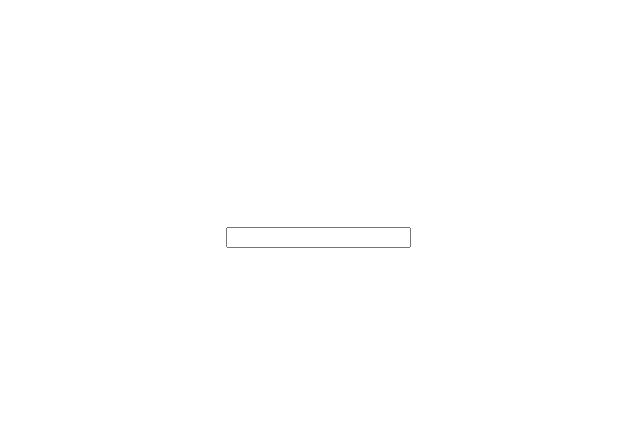
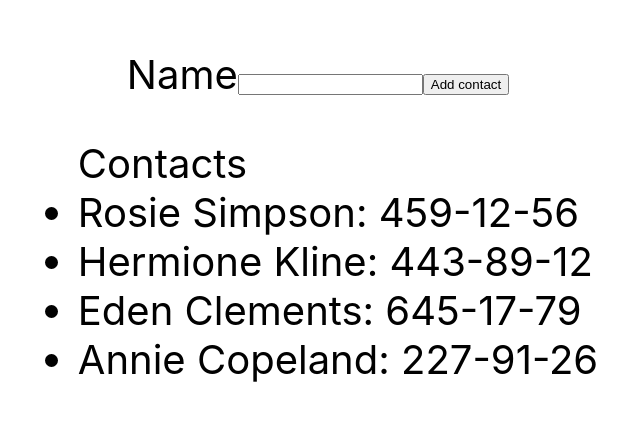
Before and after one commit to IamLoren/goit-react-hw-02-phonebook, a React (Create React App) app: page / in a window 1280 px wide. Shown: the part 163-584 px from the top of the page, without its empty margins (322-962 px from the left). Built offline with nearby package versions, Linux system fonts and the light colour scheme.

Commit message:
add render contactsList

```diff
--- a/src/components/App.jsx
+++ b/src/components/App.jsx
@@ -1,10 +1,17 @@
 import React from 'react';
 import { InputField } from './InputField/InputField';
+import { ContactsList } from './contactsList/ContactsList';
+import { nanoid } from 'nanoid';
 
 export class App extends React.Component {
 
   state = {
-    contacts: [],
+    contacts: [
+      {id: 'id-1', name: 'Rosie Simpson', number: '459-12-56'},
+    {id: 'id-2', name: 'Hermione Kline', number: '443-89-12'},
+    {id: 'id-3', name: 'Eden Clements', number: '645-17-79'},
+    {id: 'id-4', name: 'Annie Copeland', number: '227-91-26'},
+    ],
     name: ''
   }
 
@@ -13,20 +20,29 @@
     this.setState({ name: event.target.value });
   }
 
+  formSubmit = (event) => {
+    event.preventDefault()
+  }
+
+  createContact = () => {
+
+  }
+
   render () {
-    console.log(this.state)
     return (
     <div
       style={{
         height: '100vh',
         display: 'flex',
+        flexDirection: 'column',
         justifyContent: 'center',
         alignItems: 'center',
         fontSize: 40,
         color: '#010101'
       }}
     >
-      <InputField nameState={this.state.name} handleNameChange={this.handleNameChange}/>
+      <InputField nameState={this.state.name} handleNameChange={this.handleNameChange} formSubmit={this.formSubmit} createContact={this.createContact}/>
+      <ContactsList contacts={this.state.contacts}/>
     </div>
   );
   }
--- /dev/null
+++ b/src/components/ContactItem/ContactItem.jsx
@@ -0,0 +1,7 @@
+import React from 'react'
+
+export const ContactItem = ({name, number}) => {
+  return (
+    <li><span>{name}: </span><span>{number}</span></li>
+  )
+}
--- a/src/components/InputField/InputField.jsx
+++ b/src/components/InputField/InputField.jsx
@@ -1,8 +1,12 @@
 import React from 'react';
-import { nanoid } from 'nanoid';
 
-export const InputField = ({nameState, handleNameChange}) => {
+export const InputField = ({nameState, handleNameChange, formSubmit, createContact}) => {
   return (
-    <input name='contactName' value={nameState} type="text" onChange={handleNameChange}/>
+    <form onSubmit={formSubmit}>
+        <label> Name
+       <input name='name' value={nameState} type="text" onChange={handleNameChange}/>
+        </label>
+        <button type='submit' onClick={createContact}>Add contact</button>
+    </form>
   )
 }
--- /dev/null
+++ b/src/components/contactsList/ContactsList.jsx
@@ -0,0 +1,13 @@
+import React from 'react';
+import { ContactItem } from 'components/ContactItem/ContactItem';
+
+export const ContactsList = ({ contacts }) => {
+  return (
+    <ul>
+      Contacts
+      {contacts.map(({ id, name, number }) => (
+        <ContactItem key={id} name={name} number={number} />
+      ))}
+    </ul>
+  );
+};
```
